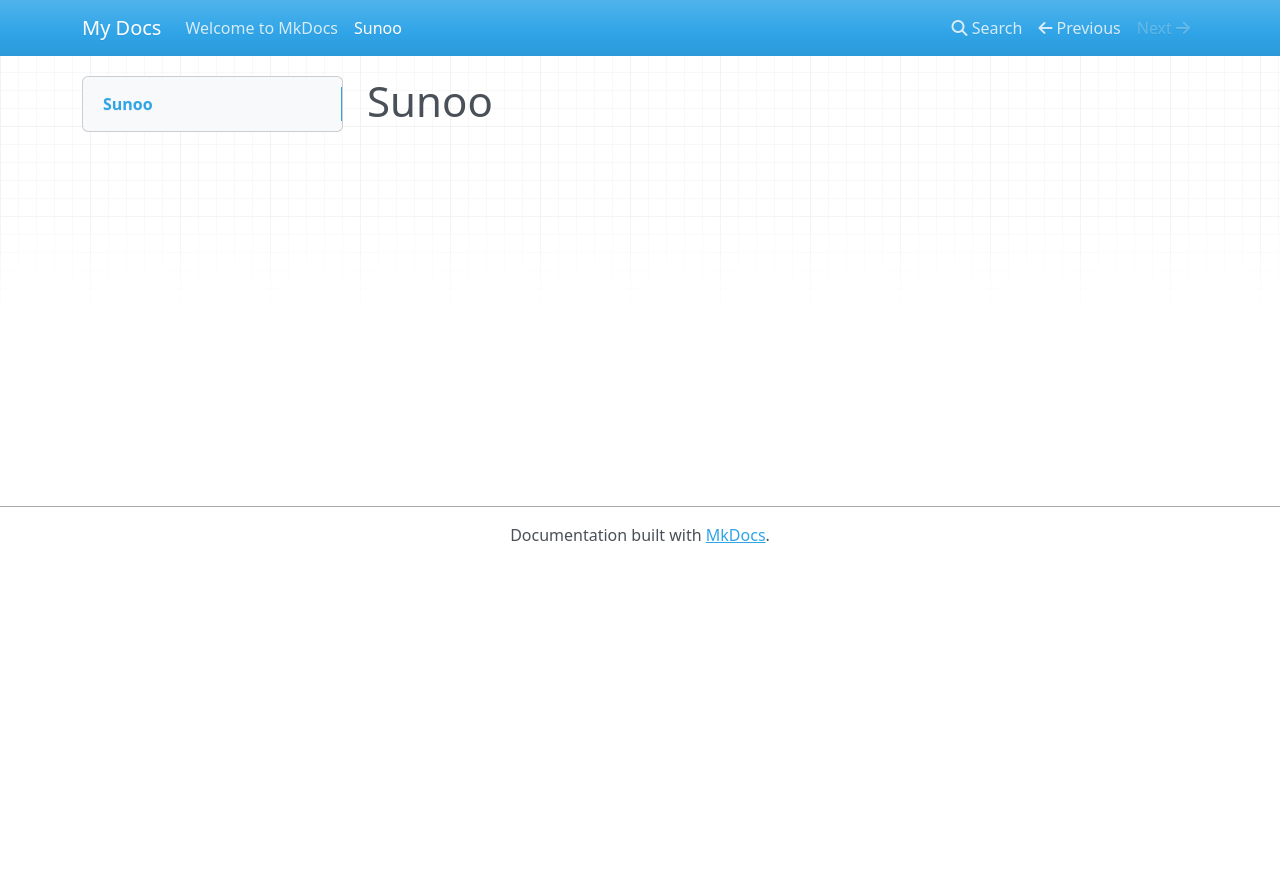
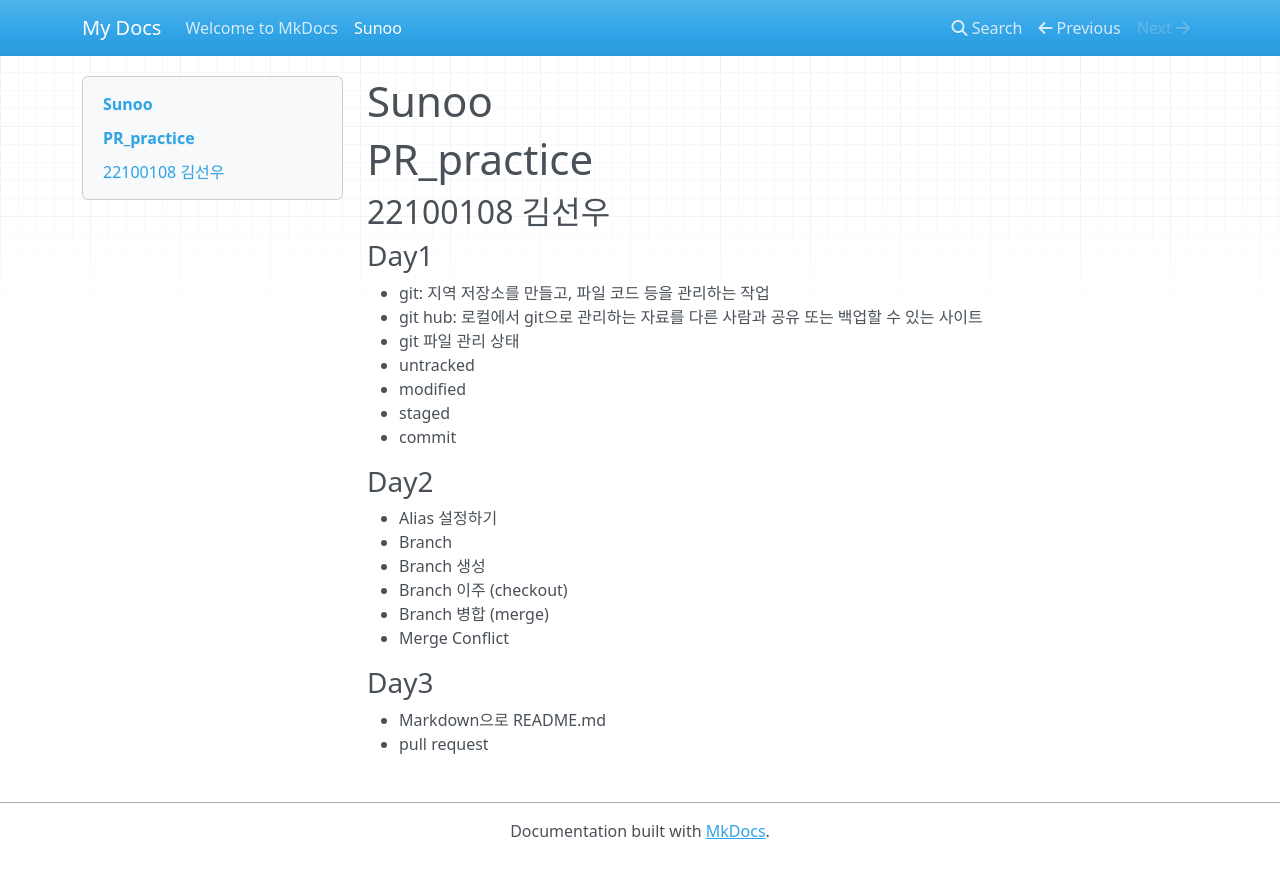
Before and after one commit to sun00K/sun00K.github.io, an MkDocs documentation site: the page built from docs/sunoo.md, in a window 1280 px wide. Shown: the top 878 px of the page. Built offline with MkDocs 1.6.1, drawn with Linux system fonts in a browser that asks for light colours; nearby versions of some CDN libraries.

Commit message:
git study

```diff
--- a/docs/sunoo.md
+++ b/docs/sunoo.md
@@ -1 +1,25 @@
 # Sunoo
+
+# PR_practice
+## 22100108 김선우
+
+### Day1
+- git: 지역 저장소를 만들고, 파일 코드 등을 관리하는 작업
+- git hub: 로컬에서 git으로 관리하는 자료를 다른 사람과 공유 또는 백업할 수 있는 사이트
+- git 파일 관리 상태
+  - untracked
+  - modified
+  - staged
+  - commit
+
+### Day2
+- Alias 설정하기
+- Branch
+  - Branch 생성
+  - Branch 이주 (checkout)
+  - Branch 병합 (merge)
+  - Merge Conflict
+
+### Day3
+- Markdown으로 README.md
+- pull request
```
Also changed, not shown: site/index.html, site/search/search_index.json, site/sunoo/index.html, 1 other file.
